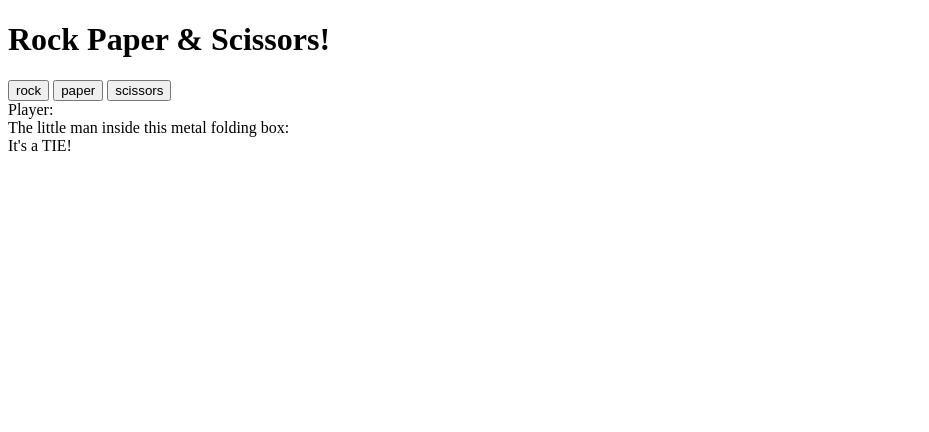
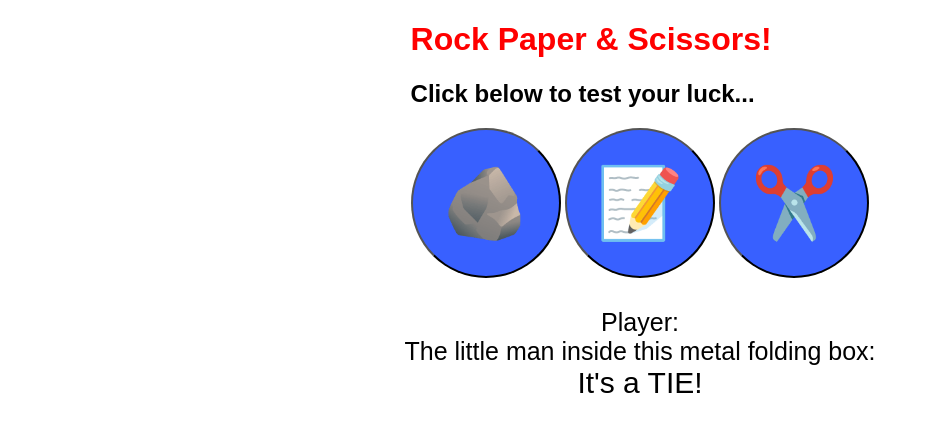
Before and after one commit to efr-en/rockpaperscissors-challenge, a plain HTML site: page index.html in a window 1280 px wide. Shown: the whole page, without its empty margins (0-929 px from the left). Drawn offline with Linux system fonts and the light colour scheme.

Commit message:
created basic layout to build functionality onto with html, css

```diff
--- a/index.html
+++ b/index.html
@@ -8,11 +8,12 @@
 </head>
 <body>
 
-    <div>
+    <div class="choices">
         <h1> Rock Paper & Scissors!</h1>
-        <button onclick="playGame('rock')">rock</button>
-        <button onclick="playGame('paper')">paper</button>
-        <button onclick="playGame('scissors')">scissors</button>
+        <h2>Click below to test your luck...</h2>
+        <button onclick="playGame('rock')">🪨</button>
+        <button onclick="playGame('paper')">📝</button>
+        <button onclick="playGame('scissors')">✂️</button>
     </div>
 
     <div id="playerDisplay">Player: </div>
--- a/styles.css
+++ b/styles.css
@@ -0,0 +1,39 @@
+body {
+    font-family: Arial, Helvetica, sans-serif;
+    margin: 0;
+    display: flex;
+    flex-direction: column;
+    align-items: center;
+}
+
+h1 {
+    align-items: center
+    font-size: 100px;
+    color: red;
+}
+
+.choices {
+    margin-bottom: 30px;
+}
+
+.choices button {
+    font-size: 70px;
+    background-color: rgb(56, 96, 255);
+    cursor: pointer;
+    height: 150px;
+    width: 150px;
+    border-radius: 100px;
+    transition: background-color 1.0s ease;
+}
+
+.choices button:hover {
+    background-color: rgb(0, 157, 255);
+}
+
+#playerDisplay, #computerDisplay {
+    font-size: 25px;
+}
+
+#resultDisplay {
+    font-size: 30px;
+}
```
